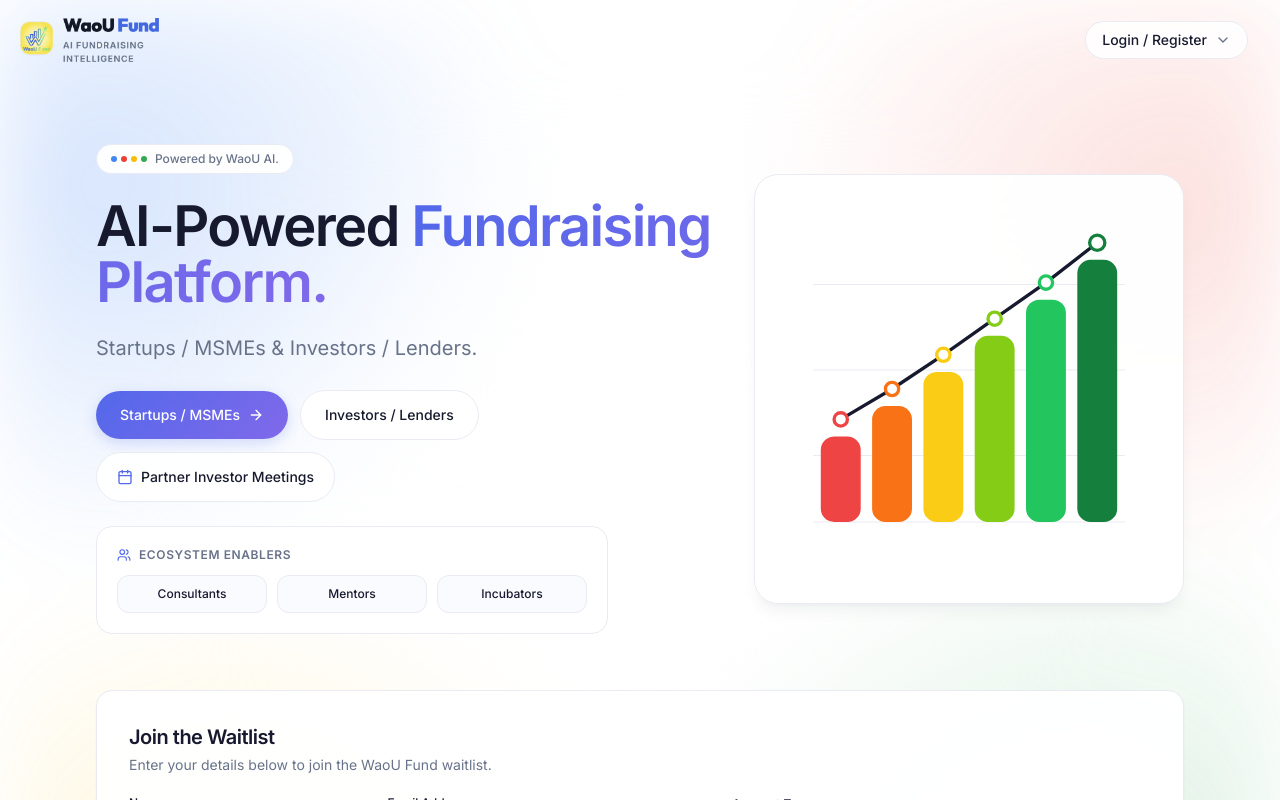
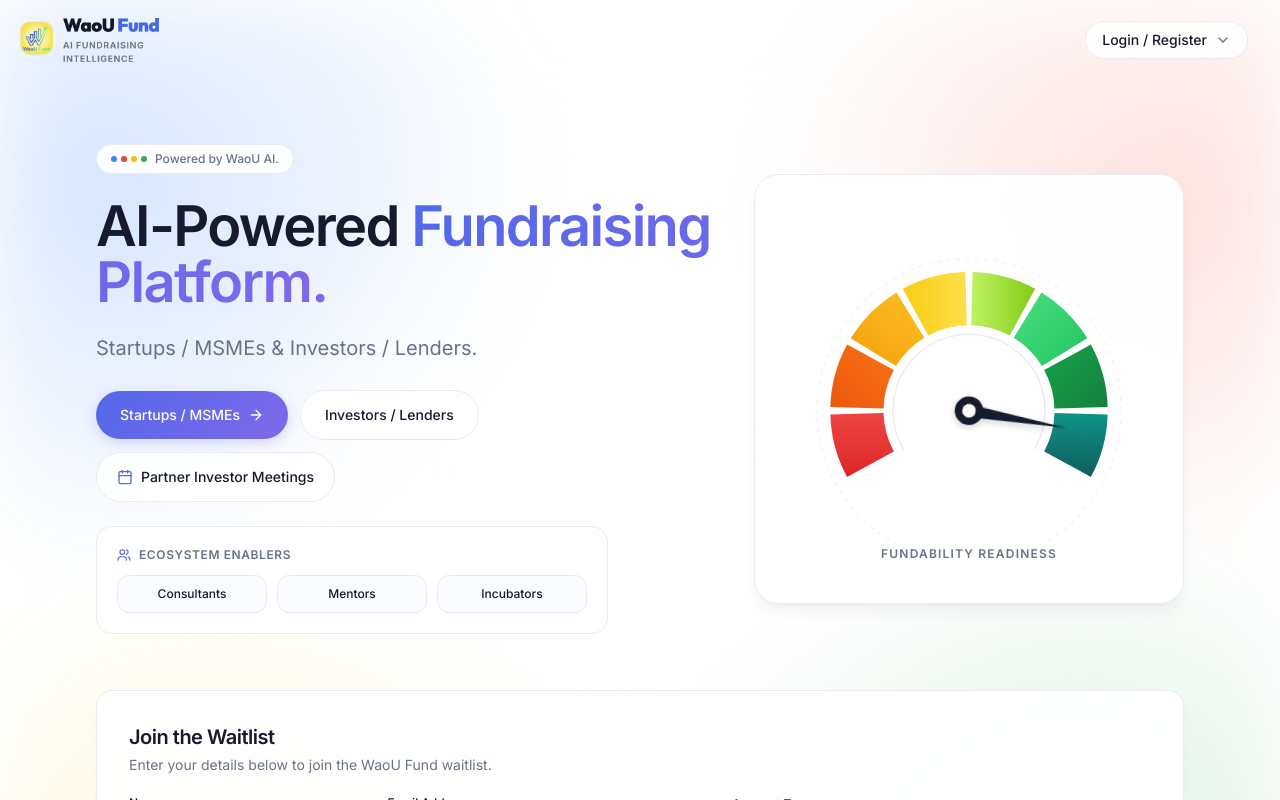
Before and after one commit to AhanaKulkarni/waoufund, a Next.js app: page / in a window 1280 px wide. Shown: the top 800 px of the page. Built offline with nearby package versions, Linux system fonts and the light colour scheme.

Commit message:
Replace right-side hero graphic with sleek segmented Fundability Readiness gauge SVG

```diff
--- a/src/app/page.tsx
+++ b/src/app/page.tsx
@@ -146,52 +146,114 @@ export default function HomePage() {
               </div>
             </div>
 
-            {/* RIGHT: BRIGHT SPECTRUM GRAPHIC (RED, ORANGE, YELLOW, LIGHT GREEN, GREEN, DARK GREEN) */}
+            {/* RIGHT: PREMIUM SEGMENTED FUNDABILITY GAUGE GRAPHIC */}
             <div className="lg:col-span-5 flex items-center justify-center lg:justify-end">
-              <div className="w-full max-w-[440px] aspect-square relative rounded-3xl bg-white/95 border border-[#E9EAF2] shadow-lg shadow-[#171A2E]/5 p-6 flex items-center justify-center overflow-hidden">
+              <div className="w-full max-w-[440px] aspect-square relative rounded-3xl bg-white/95 border border-[#E9EAF2] shadow-lg shadow-[#171A2E]/5 p-6 flex flex-col items-center justify-center overflow-hidden">
                 <svg
-                  viewBox="0 0 400 400"
-                  className="w-full h-full"
+                  viewBox="0 0 400 360"
+                  className="w-full h-auto"
                   role="img"
-                  aria-label="Bright red, orange, yellow, light green, green, and dark green progression graphic"
+                  aria-label="Fundability Readiness Score segmented gauge"
                 >
-                  <g stroke="#E9EAF2" strokeWidth="1">
-                    <line x1="36" y1="90" x2="364" y2="90" />
-                    <line x1="36" y1="180" x2="364" y2="180" />
-                    <line x1="36" y1="270" x2="364" y2="270" />
-                    <line x1="36" y1="340" x2="364" y2="340" />
+                  <defs>
+                    <filter id="needleShadow" x="-20%" y="-20%" width="140%" height="140%">
+                      <feDropShadow dx="0" dy="3" stdDeviation="4" floodColor="#171A2E" floodOpacity="0.18" />
+                    </filter>
+                    <linearGradient id="seg0" x1="0%" y1="100%" x2="0%" y2="0%">
+                      <stop offset="0%" stopColor="#DC2626" />
+                      <stop offset="100%" stopColor="#EF4444" />
+                    </linearGradient>
+                    <linearGradient id="seg1" x1="0%" y1="100%" x2="100%" y2="0%">
+                      <stop offset="0%" stopColor="#EA580C" />
+                      <stop offset="100%" stopColor="#F97316" />
+                    </linearGradient>
+                    <linearGradient id="seg2" x1="0%" y1="100%" x2="100%" y2="0%">
+                      <stop offset="0%" stopColor="#F59E0B" />
+                      <stop offset="100%" stopColor="#FBBF24" />
+                    </linearGradient>
+                    <linearGradient id="seg3" x1="0%" y1="0%" x2="100%" y2="0%">
+                      <stop offset="0%" stopColor="#FACC15" />
+                      <stop offset="100%" stopColor="#FDE047" />
+                    </linearGradient>
+                    <linearGradient id="seg4" x1="0%" y1="0%" x2="100%" y2="0%">
+                      <stop offset="0%" stopColor="#BEF264" />
+                      <stop offset="100%" stopColor="#84CC16" />
+                    </linearGradient>
+                    <linearGradient id="seg5" x1="0%" y1="0%" x2="100%" y2="100%">
+                      <stop offset="0%" stopColor="#4ADE80" />
+                      <stop offset="100%" stopColor="#22C55E" />
+                    </linearGradient>
+                    <linearGradient id="seg6" x1="0%" y1="0%" x2="100%" y2="100%">
+                      <stop offset="0%" stopColor="#16A34A" />
+                      <stop offset="100%" stopColor="#15803D" />
+                    </linearGradient>
+                    <linearGradient id="seg7" x1="0%" y1="0%" x2="0%" y2="100%">
+                      <stop offset="0%" stopColor="#0D9488" />
+                      <stop offset="100%" stopColor="#115E59" />
+                    </linearGradient>
+                  </defs>
+
+                  {/* Subtle outer guide ring */}
+                  <circle
+                    cx="200"
+                    cy="205"
+                    r="160"
+                    fill="none"
+                    stroke="#F1F4FA"
+                    strokeWidth="1.5"
+                    strokeDasharray="4 6"
+                  />
+
+                  {/* 8 Precision Segmented Gauge Arcs (151.5° to 388.5°, R=146, r=90) */}
+                  {[
+                    { a1: 151.5, a2: 178.5, fill: 'url(#seg0)' },
+                    { a1: 181.5, a2: 208.5, fill: 'url(#seg1)' },
+                    { a1: 211.5, a2: 238.5, fill: 'url(#seg2)' },
+                    { a1: 241.5, a2: 268.5, fill: 'url(#seg3)' },
+                    { a1: 271.5, a2: 298.5, fill: 'url(#seg4)' },
+                    { a1: 301.5, a2: 328.5, fill: 'url(#seg5)' },
+                    { a1: 331.5, a2: 358.5, fill: 'url(#seg6)' },
+                    { a1: 361.5, a2: 388.5, fill: 'url(#seg7)' },
+                  ].map((seg, i) => {
+                    const rad = (deg: number) => (deg * Math.PI) / 180;
+                    const cx = 200;
+                    const cy = 205;
+                    const R = 146;
+                    const r = 90;
+                    const x1 = cx + R * Math.cos(rad(seg.a1));
+                    const y1 = cy + R * Math.sin(rad(seg.a1));
+                    const x2 = cx + R * Math.cos(rad(seg.a2));
+                    const y2 = cy + R * Math.sin(rad(seg.a2));
+                    const x3 = cx + r * Math.cos(rad(seg.a2));
+                    const y3 = cy + r * Math.sin(rad(seg.a2));
+                    const x4 = cx + r * Math.cos(rad(seg.a1));
+                    const y4 = cy + r * Math.sin(rad(seg.a1));
+                    const d = `M ${x1.toFixed(2)} ${y1.toFixed(2)} A ${R} ${R} 0 0 1 ${x2.toFixed(2)} ${y2.toFixed(2)} L ${x3.toFixed(2)} ${y3.toFixed(2)} A ${r} ${r} 0 0 0 ${x4.toFixed(2)} ${y4.toFixed(2)} Z`;
+                    return <path key={i} d={d} fill={seg.fill} />;
+                  })}
+
+                  {/* Inner subtle dial arc */}
+                  <path
+                    d="M 131 245 A 80 80 0 1 1 269 245"
+                    fill="none"
+                    stroke="#E9EAF2"
+                    strokeWidth="1.5"
+                    strokeLinecap="round"
+                  />
+
+                  {/* Sleek Tapered Needle pointing toward High Readiness (Green zone) */}
+                  <g transform="translate(200, 205) rotate(10)" filter="url(#needleShadow)">
+                    <polygon points="-6,-7 104,0 -6,7" fill="#171A2E" />
+                    <circle cx="0" cy="0" r="15" fill="#171A2E" />
+                    <circle cx="0" cy="0" r="7" fill="#FFFFFF" />
                   </g>
+                </svg>
 
-                  {/* 6-Stage Ascending Progression: Red -> Orange -> Yellow -> Light Green -> Green -> Dark Green */}
-                  {/* 1. Red */}
-                  <rect x="44" y="250" width="42" height="90" rx="14" fill="#EF4444" />
-                  {/* 2. Orange */}
-                  <rect x="98" y="218" width="42" height="122" rx="14" fill="#F97316" />
-                  {/* 3. Yellow */}
-                  <rect x="152" y="182" width="42" height="158" rx="14" fill="#FACC15" />
-                  {/* 4. Light Green */}
-                  <rect x="206" y="144" width="42" height="196" rx="14" fill="#84CC16" />
-                  {/* 5. Green */}
-                  <rect x="260" y="106" width="42" height="234" rx="14" fill="#22C55E" />
-                  {/* 6. Dark Green */}
-                  <rect x="314" y="64" width="42" height="276" rx="14" fill="#15803D" />
-
-                  {/* Crisp White Growth Trajectory Line & Nodes */}
-                  <path
-                    d="M 65 232 L 119 200 L 173 164 L 227 126 L 281 88 L 335 46"
-                    fill="none"
-                    stroke="#171A2E"
-                    strokeWidth="3.5"
-                    strokeLinecap="round"
-                    strokeLinejoin="round"
-                  />
-                  <circle cx="65" cy="232" r="7" fill="#FFFFFF" stroke="#EF4444" strokeWidth="3.5" />
-                  <circle cx="119" cy="200" r="7" fill="#FFFFFF" stroke="#F97316" strokeWidth="3.5" />
-                  <circle cx="173" cy="164" r="7" fill="#FFFFFF" stroke="#FACC15" strokeWidth="3.5" />
-                  <circle cx="227" cy="126" r="7" fill="#FFFFFF" stroke="#84CC16" strokeWidth="3.5" />
-                  <circle cx="281" cy="88" r="7" fill="#FFFFFF" stroke="#22C55E" strokeWidth="3.5" />
-                  <circle cx="335" cy="46" r="8" fill="#FFFFFF" stroke="#15803D" strokeWidth="3.5" />
-                </svg>
+                <div className="text-center -mt-3">
+                  <div className="text-xs font-semibold uppercase tracking-widest text-[#68738A]">
+                    Fundability Readiness
+                  </div>
+                </div>
               </div>
             </div>
           </div>
```
